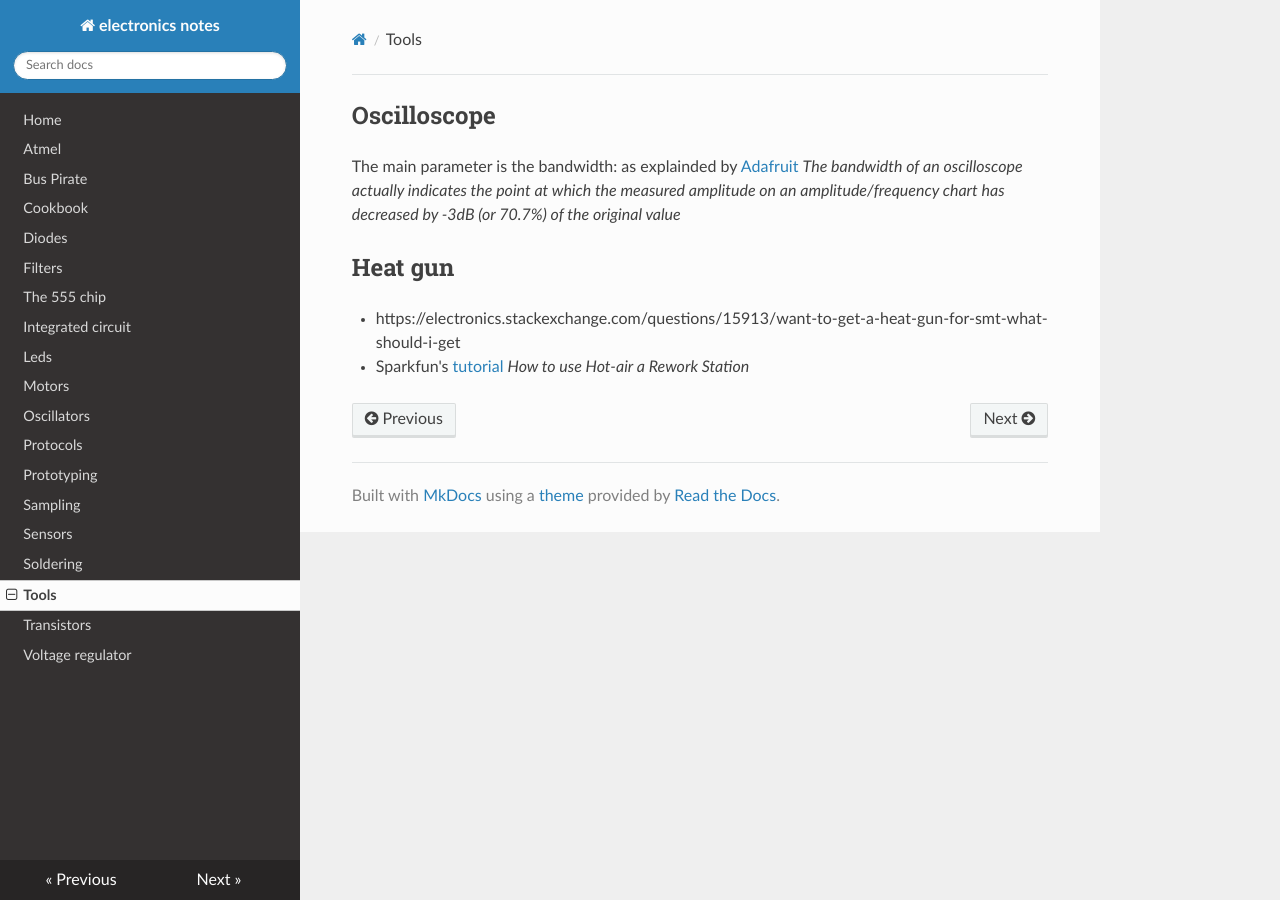
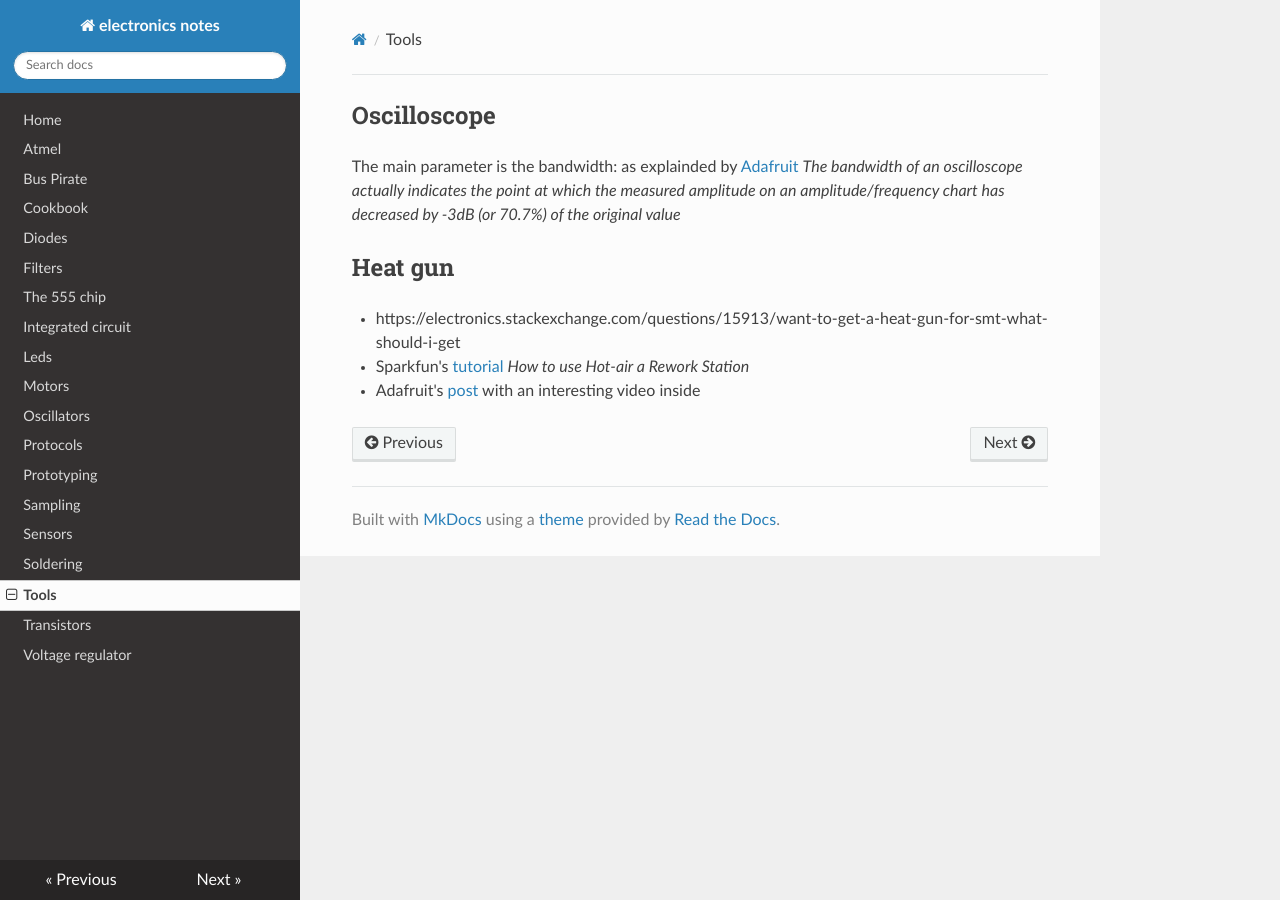
Before and after one commit to gipi/electronics-notes, an MkDocs documentation site: the page built from docs/tools.md, in a window 1280 px wide. Built offline with MkDocs 1.6.1, drawn with Linux system fonts in a browser that asks for light colours; nearby versions of some CDN libraries; old or Windows-style settings are respelled for this version of MkDocs.

Commit message:
Add link.

```diff
--- a/docs/tools.md
+++ b/docs/tools.md
@@ -9,3 +9,4 @@ the measured amplitude on an amplitude/frequency chart has decreased by
 
  - https://electronics.stackexchange.com/questions/15913/want-to-get-a-heat-gun-for-smt-what-should-i-get
  - Sparkfun's [tutorial](https://www.sparkfun.com/tutorials/391) *How to use Hot-air a Rework Station*
+ - Adafruit's [post](https://learn.adafruit.com/smt-manufacturing/hot-air-tools) with an interesting video inside
```
